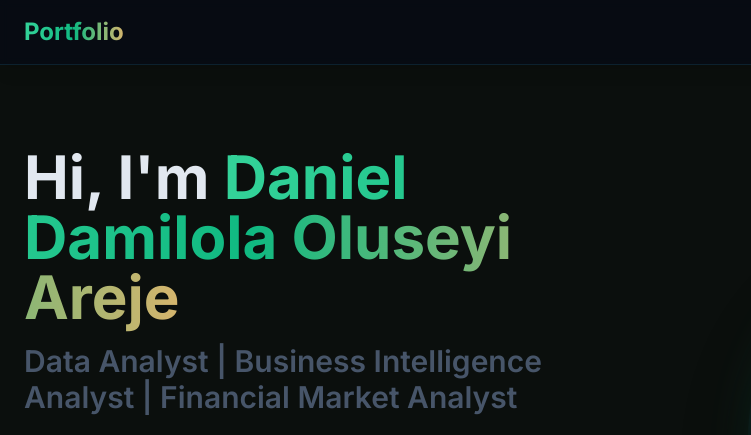
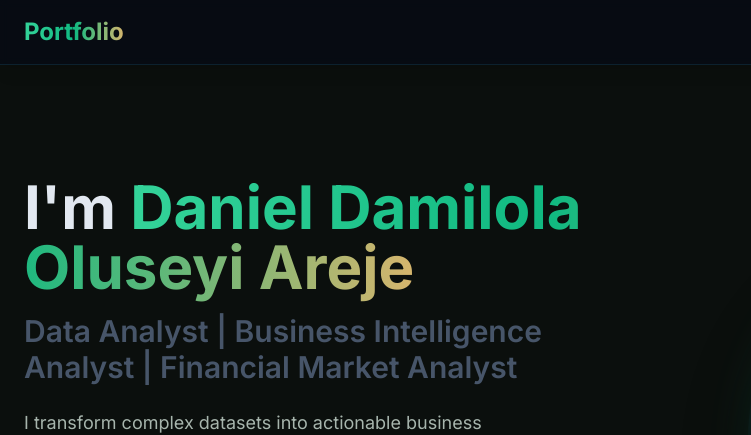
Before and after one commit to DanielDOA-source/DanielDOA-source.github.io, a plain HTML site: page index.html in a window 1280 px wide. Shown: the top 435 px of the page, 0-751 px from the left. Drawn offline with nearby package versions, Linux system fonts and the light colour scheme.

Commit message:
Update index.html

```diff
--- a/index.html
+++ b/index.html
@@ -550,7 +550,7 @@
     <section id="home" class="min-h-screen flex items-center pt-20">
         <div class="container mx-auto px-6 flex flex-col md:flex-row items-center justify-between">
             <div class="md:w-1/2 mb-12 md:mb-0">
-                <h1 class="text-4xl md:text-6xl font-bold mb-4">Hi, I'm <span class="gradient-text">Daniel Damilola Oluseyi Areje</span></h1>
+                <h1 class="text-4xl md:text-6xl font-bold mb-4">I'm <span class="gradient-text">Daniel Damilola Oluseyi Areje</span></h1>
                 <h2 class="text-2xl md:text-3xl font-semibold mb-6 text-slate-600">Data Analyst | Business Intelligence Analyst | Financial Market Analyst</h2>
                 <p class="text-lg mb-8 text-slate-400 max-w-lg">
                    I transform complex datasets into actionable business intelligence through SQL, Python, Excel and Power BI. I specialise in data analytics, business performance reporting, financial market analysis and data-driven decision-making.                </p>
```
